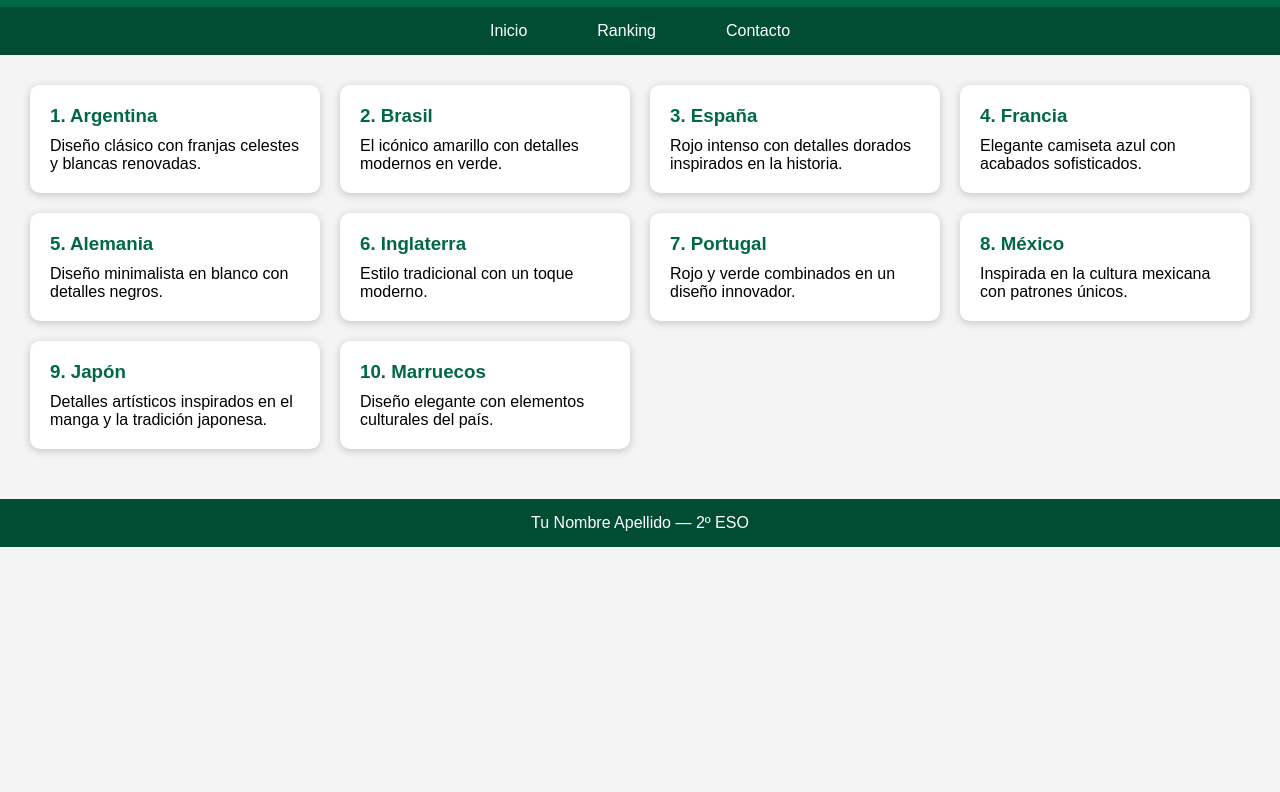
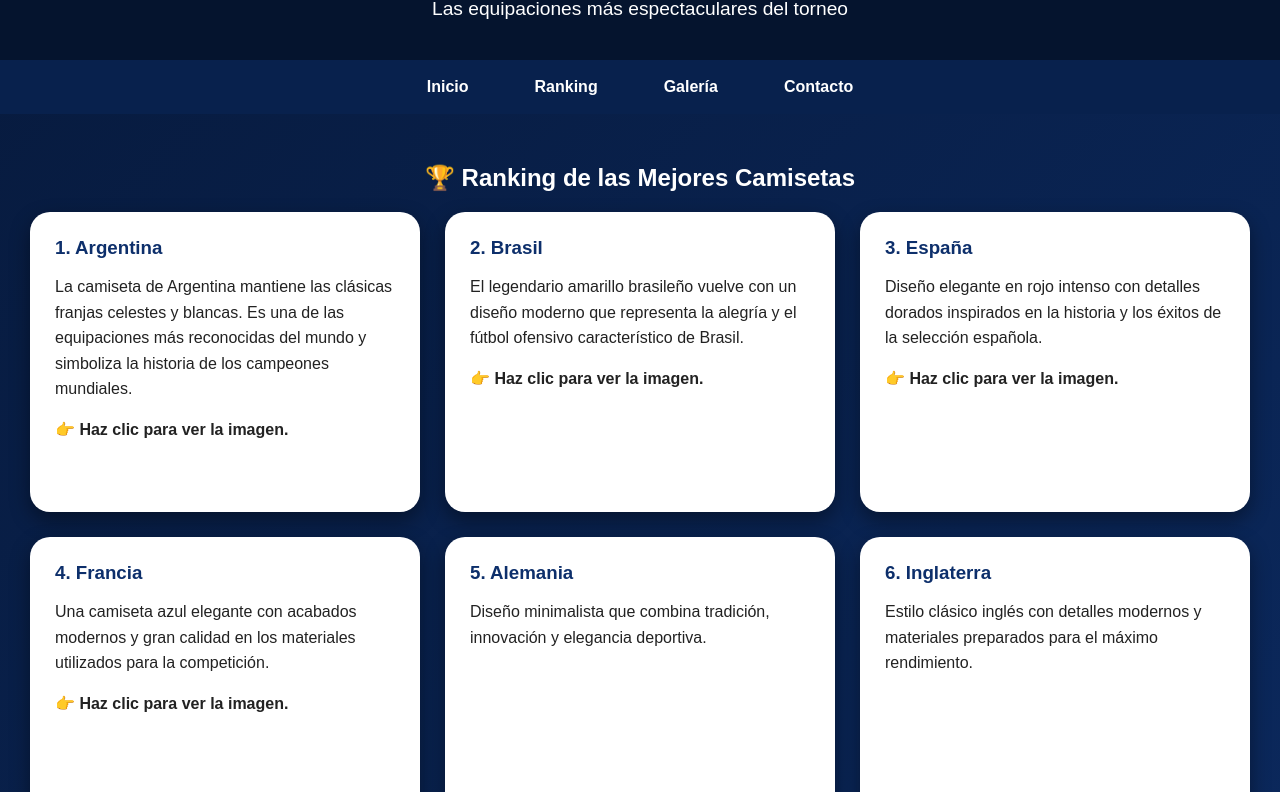
Before and after one commit to Hugoosahur/robotica2eso, a plain HTML site: page index.html in a window 1280 px wide. Shown: the part 108-900 px from the top of the page. Before the commit the page ends 800 px from the top, so only its background shows below. Drawn offline with Linux system fonts and the light colour scheme.

Commit message:
Add files via upload
2 version de mi pagina web

```diff
--- a/index.html
+++ b/index.html
@@ -10,166 +10,258 @@
     margin:0;
     padding:0;
     box-sizing:border-box;
-            font-family: Arial, sans-serif;
+    font-family:Arial, sans-serif;
+}
+
+html{
+    scroll-behavior:smooth;
 }
 
 body{
-            background-color:#f4f4f4;
+    background:linear-gradient(135deg,#071a3d,#0d2f6b);
+    color:white;
 }
 
-        /* CABECERA */
 header{
-            background-color:#006847;
-            color:white;
+    background:#05142e;
     text-align:center;
-            padding:25px;
+    padding:40px;
 }
 
 header h1{
-            font-size:2.5em;
+    font-size:3em;
 }
 
-        /* MENÚ */
+header p{
+    margin-top:10px;
+    font-size:1.2em;
+}
+
 nav{
-            background-color:#004d33;
+    background:#08214d;
+    position:sticky;
+    top:0;
 }
 
 nav ul{
     list-style:none;
     display:flex;
     justify-content:center;
+    flex-wrap:wrap;
 }
 
 nav ul li{
-            margin:0 20px;
+    margin:0 15px;
 }
 
 nav ul li a{
     color:white;
     text-decoration:none;
     display:block;
-            padding:15px;
+    padding:18px;
+    font-weight:bold;
+    transition:0.3s;
 }
 
 nav ul li a:hover{
-            background-color:#006847;
+    background:#0d2f6b;
+    border-radius:8px;
 }
 
-        /* ZONA PRINCIPAL */
-        main{
-            padding:30px;
+section{
+    padding:50px 30px;
+}
+
+h2{
+    text-align:center;
+    margin-bottom:20px;
 }
 
 .contenedor{
     display:grid;
-            grid-template-columns:repeat(auto-fit, minmax(250px,1fr));
-            gap:20px;
+    grid-template-columns:repeat(auto-fit,minmax(350px,1fr));
+    gap:25px;
+}
+
+.enlace-tarjeta{
+    text-decoration:none;
+    color:inherit;
 }
 
 .tarjeta{
     background:white;
-            border-radius:10px;
-            padding:20px;
-            box-shadow:0 2px 8px rgba(0,0,0,0.2);
-            transition:transform 0.3s;
+    color:#222;
+    border-radius:20px;
+    padding:25px;
+    min-height:300px;
+    box-shadow:0 8px 20px rgba(0,0,0,0.4);
+    transition:0.3s;
+    cursor:pointer;
 }
 
 .tarjeta:hover{
-            transform:scale(1.03);
+    transform:scale(1.05);
 }
 
 .tarjeta h3{
-            color:#006847;
-            margin-bottom:10px;
+    color:#0d2f6b;
+    margin-bottom:15px;
 }
 
-        /* PIE DE PÁGINA */
+.tarjeta p{
+    line-height:1.6;
+}
+
 footer{
-            background-color:#004d33;
-            color:white;
+    background:#05142e;
     text-align:center;
-            padding:15px;
-            margin-top:20px;
+    padding:25px;
+    margin-top:30px;
 }
 </style>
 </head>
+
 <body>
 
-    <!-- CABECERA -->
-    <header>
+<header id="inicio">
     <h1>⚽ Top 10 Camisetas Mundial 2026</h1>
     <p>Las equipaciones más espectaculares del torneo</p>
 </header>
 
-    <!-- MENÚ DE NAVEGACIÓN -->
 <nav>
     <ul>
-            <li><a href="#">Inicio</a></li>
-            <li><a href="#">Ranking</a></li>
-            <li><a href="#">Contacto</a></li>
+        <li><a href="#inicio">Inicio</a></li>
+        <li><a href="#ranking">Ranking</a></li>
+        <li><a href="#galeria">Galería</a></li>
+        <li><a href="#contacto">Contacto</a></li>
     </ul>
 </nav>
 
-    <!-- ZONA PRINCIPAL -->
-    <main>
+<section id="ranking">
+    <h2>🏆 Ranking de las Mejores Camisetas</h2>
+
     <div class="contenedor">
 
+        <a class="enlace-tarjeta" href="https://imbictoz.com/wp-content/uploads/2025/11/camiseta-argentina-mundial-2026.jpg" target="_blank">
             <div class="tarjeta">
                 <h3>1. Argentina</h3>
-                <p>Diseño clásico con franjas celestes y blancas renovadas.</p>
+                <p>
+                    La camiseta de Argentina mantiene las clásicas franjas
+                    celestes y blancas. Es una de las equipaciones más
+                    reconocidas del mundo y simboliza la historia de los
+                    campeones mundiales.
+                </p>
+                <br>
+                <strong>👉 Haz clic para ver la imagen.</strong>
             </div>
+        </a>
 
+        <a class="enlace-tarjeta" href="https://store.fifa.com/cdn/shop/files/AURORA_IO2231-724_PHSFH001-1500.jpg?v=1780393718" target="_blank">
             <div class="tarjeta">
                 <h3>2. Brasil</h3>
-                <p>El icónico amarillo con detalles modernos en verde.</p>
+                <p>
+                    El legendario amarillo brasileño vuelve con un diseño
+                    moderno que representa la alegría y el fútbol ofensivo
+                    característico de Brasil.
+                </p>
+                <br>
+                <strong>👉 Haz clic para ver la imagen.</strong>
             </div>
+        </a>
 
+        <a class="enlace-tarjeta" href="https://camisetasmundial.com/wp-content/uploads/2026/01/camiseta-espana-mundial-2026-frontal.png" target="_blank">
             <div class="tarjeta">
                 <h3>3. España</h3>
-                <p>Rojo intenso con detalles dorados inspirados en la historia.</p>
+                <p>
+                    Diseño elegante en rojo intenso con detalles dorados
+                    inspirados en la historia y los éxitos de la selección
+                    española.
+                </p>
+                <br>
+                <strong>👉 Haz clic para ver la imagen.</strong>
             </div>
+        </a>
 
+        <a class="enlace-tarjeta" href="https://imbictoz.com/wp-content/uploads/2025/12/camiseta-francia-primera-equipacion-version-jugador-mundial-2026.jpg" target="_blank">
             <div class="tarjeta">
                 <h3>4. Francia</h3>
-                <p>Elegante camiseta azul con acabados sofisticados.</p>
+                <p>
+                    Una camiseta azul elegante con acabados modernos y gran
+                    calidad en los materiales utilizados para la competición.
+                </p>
+                <br>
+                <strong>👉 Haz clic para ver la imagen.</strong>
             </div>
+        </a>
 
         <div class="tarjeta">
             <h3>5. Alemania</h3>
-                <p>Diseño minimalista en blanco con detalles negros.</p>
+            <p>
+                Diseño minimalista que combina tradición, innovación y
+                elegancia deportiva.
+            </p>
         </div>
 
         <div class="tarjeta">
             <h3>6. Inglaterra</h3>
-                <p>Estilo tradicional con un toque moderno.</p>
+            <p>
+                Estilo clásico inglés con detalles modernos y materiales
+                preparados para el máximo rendimiento.
+            </p>
         </div>
 
         <div class="tarjeta">
             <h3>7. Portugal</h3>
-                <p>Rojo y verde combinados en un diseño innovador.</p>
+            <p>
+                El rojo y verde portugués destacan en una camiseta moderna y
+                muy reconocible para los aficionados.
+            </p>
         </div>
 
         <div class="tarjeta">
             <h3>8. México</h3>
-                <p>Inspirada en la cultura mexicana con patrones únicos.</p>
+            <p>
+                Inspirada en la cultura mexicana con patrones únicos y colores
+                llenos de personalidad.
+            </p>
         </div>
 
         <div class="tarjeta">
             <h3>9. Japón</h3>
-                <p>Detalles artísticos inspirados en el manga y la tradición japonesa.</p>
+            <p>
+                Diseño artístico inspirado en la tradición japonesa y el estilo
+                moderno que caracteriza al país.
+            </p>
         </div>
 
         <div class="tarjeta">
             <h3>10. Marruecos</h3>
-                <p>Diseño elegante con elementos culturales del país.</p>
+            <p>
+                Equipación elegante que incorpora detalles culturales propios
+                del país africano.
+            </p>
         </div>
 
     </div>
-    </main>
+</section>
 
-    <!-- PIE DE PÁGINA -->
+<section id="galeria">
+    <h2>🖼️ Galería</h2>
+    <p style="text-align:center;">
+        Haz clic en cualquiera de las primeras cuatro tarjetas para abrir la
+        imagen de la camiseta en tamaño completo.
+    </p>
+</section>
+
+<section id="contacto">
+    <h2>📧 Contacto</h2>
+    <p style="text-align:center;">
+        Proyecto escolar realizado por Hugo Encinas.
+    </p>
+</section>
+
 <footer>
-        Tu Nombre Apellido — 2º ESO
+    Hugo Encinas - 2º ESO © 2026
 </footer>
 
 </body>
```
Lines whose indentation alone changed are shown as unchanged.
